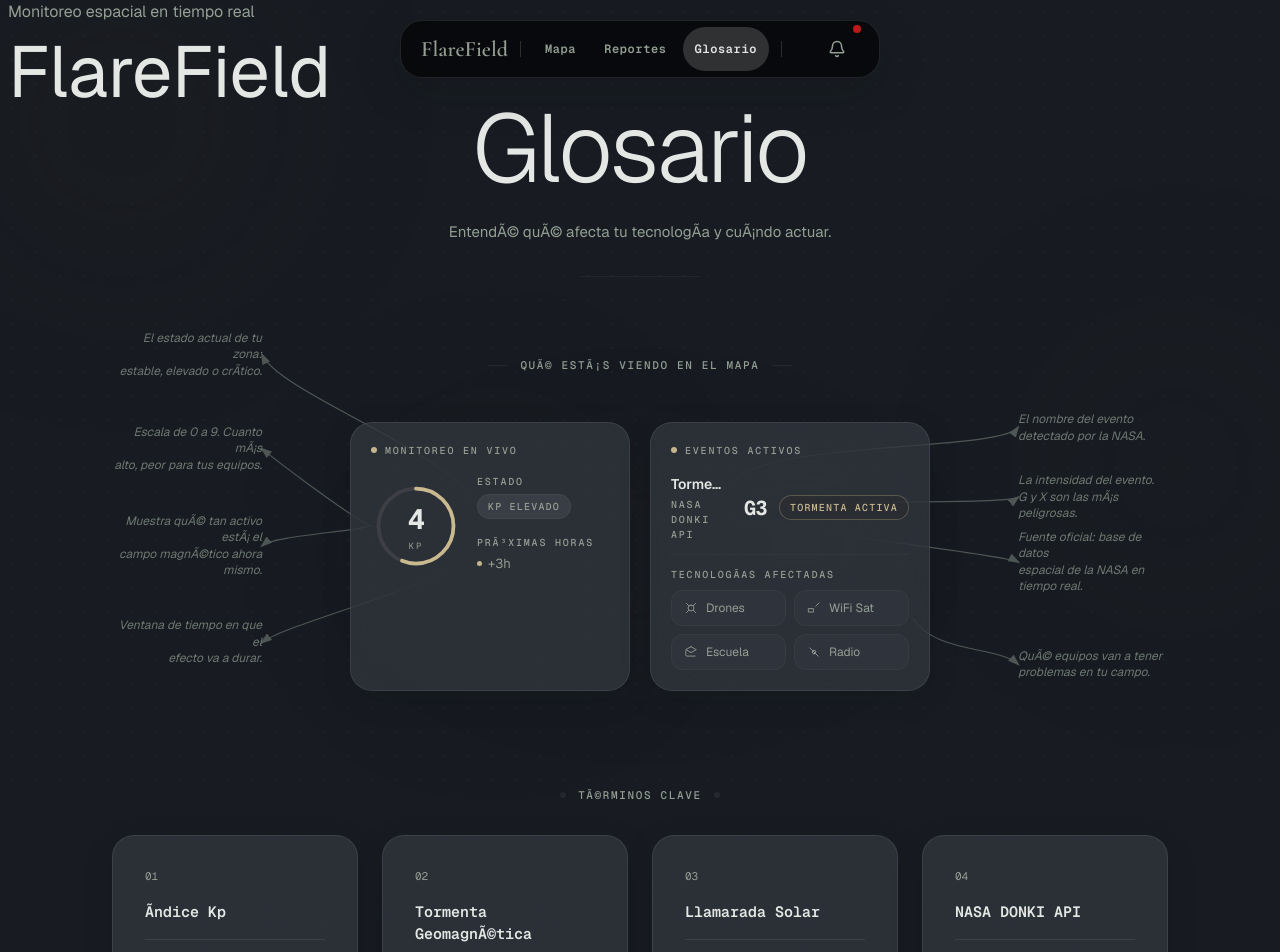
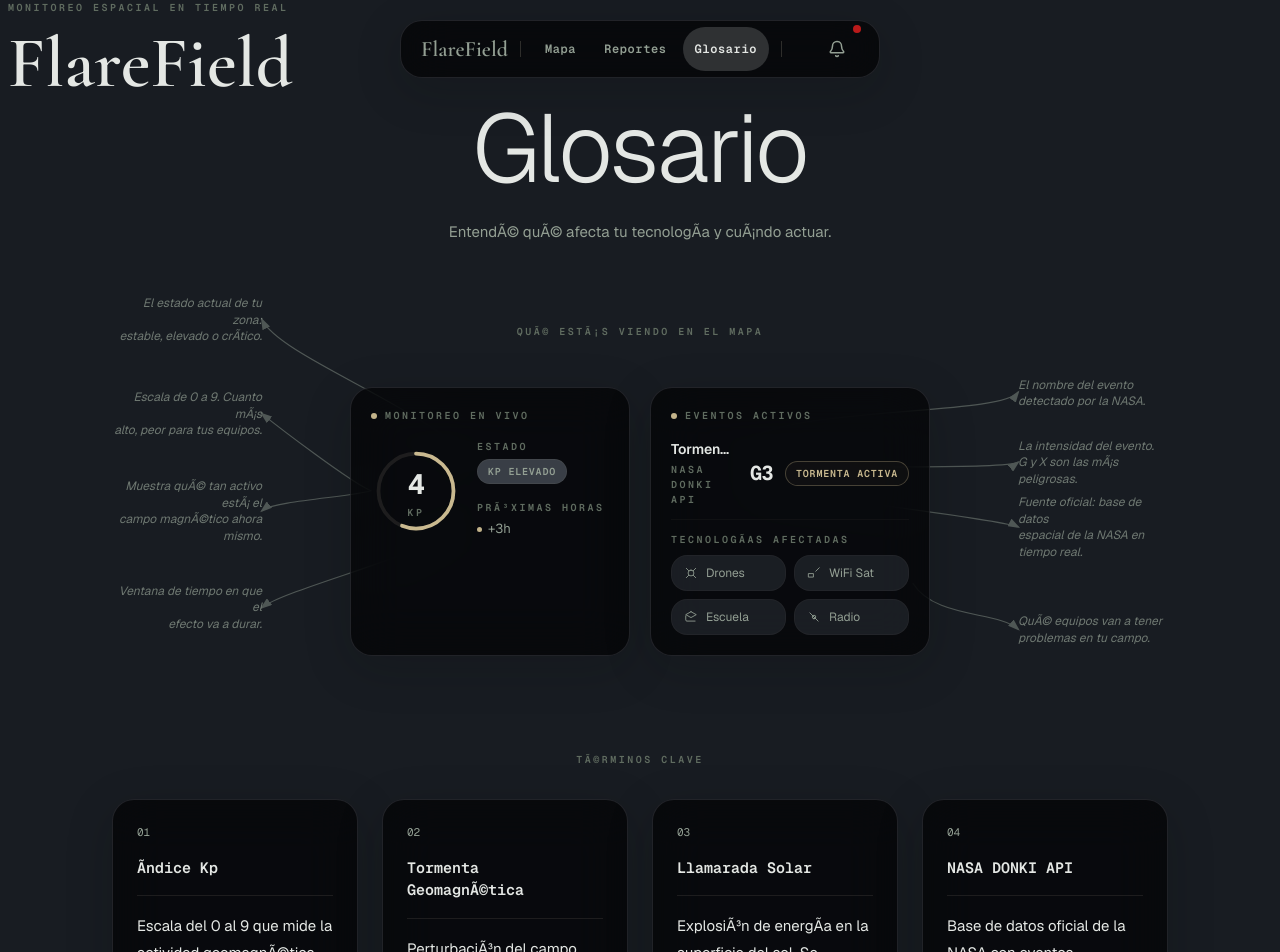
Before and after one commit to N3GR0N/FlareField, a Next.js app: page /glossary in a window 1280 px wide. Shown: the top 952 px of the page. Built offline with nearby package versions, Linux system fonts and the light colour scheme.

Commit message:
unificando la estetica del glosario

```diff
--- a/app/globals.css
+++ b/app/globals.css
@@ -386,14 +386,15 @@
 /* Panels/cards/popups styled as frosted glass.
    NOTE: light/dark glass-bg variants are mapped via [data-theme] above. */
 
-/* Used for the glossary page (diagram cards + glossary cards) */
+/* Used for the glossary page (diagram cards + glossary cards).
+   Same unified glass tokens as .notch-nav / .bubble-card. */
 .glass-card-light {
-  background: var(--glass-bg);
-  backdrop-filter: var(--glass-blur);
-  -webkit-backdrop-filter: var(--glass-blur);
+  background-color: var(--glass-unified-bg);
+  backdrop-filter: var(--glass-unified-blur);
+  -webkit-backdrop-filter: var(--glass-unified-blur);
   border: 1px solid var(--glass-border);
   border-radius: var(--radius-lg);
-  box-shadow: var(--shadow-soft);
+  box-shadow: var(--shadow-elevated);
 }
 
 /* Floating macOS-style notch navigation bar */
--- a/app/glossary/page.tsx
+++ b/app/glossary/page.tsx
@@ -103,25 +103,18 @@ function DiagramCard({
   onElementLeave: () => void;
   refs: Record<string, React.RefObject<HTMLDivElement | null>>;
 }) {
-  const isKp = highlightedId === "kp" || highlightedId === "gauge";
-  const isStorm = highlightedId === "status" || highlightedId === "hours";
-  const isFlare = highlightedId === "eventname" || highlightedId === "intensity";
-  const isNasa = highlightedId === "source";
-
   const { gauge, kp, status, hours, eventname, intensity, source, tech } = refs;
 
-  const glow = "shadow-[0_0_20px_-3px_var(--accent-bg)] border-[var(--accent-fill)]/25";
-  const noGlow = "border-[var(--border-subtle)]/50";
   const elGlow = "bg-[var(--accent-fill)]/8 ring-1 ring-[var(--accent-fill)]/15";
   const elNoGlow = "";
 
   return (
     <div className="flex flex-col md:flex-row gap-5 justify-center">
       {/* â”€â”€â”€ Monitoreo en Vivo â”€â”€â”€ */}
-      <div className={`w-full md:w-[280px] p-5 glass-card-light transition-all duration-300 ${isKp || isStorm ? glow : noGlow}`}>
+      <div className="w-full md:w-[280px] p-5 glass-card-light">
         <div className="flex items-center gap-2 mb-4">
           <span className="inline-block h-[6px] w-[6px] rounded-full bg-[var(--accent-fill)] animate-pulse" />
-          <span className="text-[10px] font-medium uppercase tracking-[0.18em] text-[var(--text-secondary)]" style={{ fontFamily: "var(--font-mono-stat), sans-serif" }}>Monitoreo en Vivo</span>
+          <span className="text-kicker" style={{ fontFamily: "var(--font-mono-stat), sans-serif" }}>Monitoreo en Vivo</span>
         </div>
         <div className="flex items-center gap-4">
           <div
@@ -141,16 +134,23 @@ function DiagramCard({
               onMouseLeave={onElementLeave}
             >
               <span className="text-[28px] font-bold tracking-tight text-[var(--text-primary)]" style={{ fontFamily: "var(--font-mono-stat), sans-serif" }}>4</span>
-              <span className="text-[9px] uppercase tracking-[0.2em] text-[var(--text-secondary)]" style={{ fontFamily: "var(--font-mono-stat), sans-serif" }}>Kp</span>
+              <span className="text-kicker" style={{ fontFamily: "var(--font-mono-stat), sans-serif" }}>Kp</span>
             </div>
           </div>
           <div className="flex flex-col gap-3 flex-1 min-w-0">
             <div>
-              <div className="text-[10px] font-medium uppercase tracking-[0.18em] text-[var(--text-secondary)] mb-1" style={{ fontFamily: "var(--font-mono-stat), sans-serif" }}>Estado</div>
+              <div className="text-kicker mb-1" style={{ fontFamily: "var(--font-mono-stat), sans-serif" }}>Estado</div>
               <span
                 ref={status}
-                className={`inline-flex items-center rounded-full border px-2.5 py-1 text-[10px] font-medium uppercase tracking-[0.12em] border-[var(--border-strong)]/30 bg-[var(--bg-surface-2)] text-[var(--text-secondary)] transition-all duration-200 cursor-pointer ${highlightedId === "status" ? "bg-[var(--accent-bg)] border-[var(--accent-fill)]/25 text-[var(--accent-text)] ring-1 ring-[var(--accent-fill)]/10" : ""}`}
-                style={{ fontFamily: "var(--font-mono-stat), sans-serif" }}
+                className={`inline-flex items-center rounded-full border px-2.5 py-1 border-[var(--border-strong)]/30 bg-[var(--bg-surface-2)] transition-all duration-200 cursor-pointer ${highlightedId === "status" ? "bg-[var(--accent-bg)] border-[var(--accent-fill)]/25 ring-1 ring-[var(--accent-fill)]/10" : ""}`}
+                style={{
+                  fontFamily: "var(--font-mono-stat), sans-serif",
+                  fontSize: "10px",
+                  fontWeight: 600,
+                  letterSpacing: "0.08em",
+                  textTransform: "uppercase" as const,
+                  color: highlightedId === "status" ? "var(--accent-text)" : "var(--text-secondary)",
+                }}
                 onMouseEnter={() => onElementEnter("status")}
                 onMouseLeave={onElementLeave}
               >
@@ -163,7 +163,7 @@ function DiagramCard({
               onMouseEnter={() => onElementEnter("hours")}
               onMouseLeave={onElementLeave}
             >
-              <div className="text-[10px] font-medium uppercase tracking-[0.18em] text-[var(--text-secondary)] mb-1" style={{ fontFamily: "var(--font-mono-stat), sans-serif" }}>PrÃ³ximas horas</div>
+              <div className="text-kicker mb-1" style={{ fontFamily: "var(--font-mono-stat), sans-serif" }}>PrÃ³ximas horas</div>
               <div className="flex items-center gap-1.5">
                 <span className="inline-block h-[5px] w-[5px] rounded-full bg-[var(--accent-fill)] animate-pulse" />
                 <span className="text-[13px] text-[var(--text-secondary)]" style={{ fontFamily: "var(--font-body), sans-serif" }}>+3h</span>
@@ -174,11 +174,11 @@ function DiagramCard({
       </div>
 
       {/* â”€â”€â”€ Eventos Activos â”€â”€â”€ */}
-      <div className={`w-full md:w-[280px] p-5 glass-card-light transition-all duration-300 ${isFlare || isNasa ? glow : noGlow}`}>
+      <div className="w-full md:w-[280px] p-5 glass-card-light">
         <div className="flex items-center justify-between mb-4">
           <div className="flex items-center gap-2">
             <span className="inline-block h-[6px] w-[6px] rounded-full bg-[var(--accent-fill)] animate-pulse" />
-            <span className="text-[10px] font-medium uppercase tracking-[0.18em] text-[var(--text-secondary)]" style={{ fontFamily: "var(--font-mono-stat), sans-serif" }}>Eventos Activos</span>
+            <span className="text-kicker" style={{ fontFamily: "var(--font-mono-stat), sans-serif" }}>Eventos Activos</span>
           </div>
         </div>
         <div className="flex items-center justify-between gap-3 mb-3">
@@ -194,8 +194,11 @@ function DiagramCard({
             </div>
             <div
               ref={source}
-              className={`text-[10px] font-medium uppercase tracking-[0.18em] text-[var(--text-secondary)] mt-0.5 rounded px-1 -mx-1 transition-all duration-200 cursor-pointer ${highlightedId === "source" ? "bg-[var(--accent-bg)]/10 text-[var(--accent-fill)] ring-1 ring-[var(--accent-fill)]/15" : ""}`}
-              style={{ fontFamily: "var(--font-mono-stat), sans-serif" }}
+              className={`text-kicker mt-0.5 rounded px-1 -mx-1 transition-all duration-200 cursor-pointer ${highlightedId === "source" ? "bg-[var(--accent-bg)]/10 ring-1 ring-[var(--accent-fill)]/15" : ""}`}
+              style={{
+                fontFamily: "var(--font-mono-stat), sans-serif",
+                color: highlightedId === "source" ? "var(--accent-fill)" : undefined,
+              }}
               onMouseEnter={() => onElementEnter("source")}
               onMouseLeave={onElementLeave}
             >
@@ -212,7 +215,17 @@ function DiagramCard({
             >
               G3
             </span>
-            <span className="inline-flex items-center rounded-full border px-2.5 py-1 text-[10px] font-medium uppercase tracking-[0.12em] border-[var(--accent-fill)]/30 bg-[var(--accent-bg)]/20 text-[var(--accent-fill)]" style={{ fontFamily: "var(--font-mono-stat), sans-serif" }}>
+            <span
+              className="inline-flex items-center rounded-full border px-2.5 py-1 border-[var(--accent-fill)]/30 bg-[var(--accent-bg)]/20"
+              style={{
+                fontFamily: "var(--font-mono-stat), sans-serif",
+                fontSize: "10px",
+                fontWeight: 600,
+                letterSpacing: "0.08em",
+                textTransform: "uppercase" as const,
+                color: "var(--accent-fill)",
+              }}
+            >
               TORMENTA ACTIVA
             </span>
           </div>
@@ -224,7 +237,7 @@ function DiagramCard({
           onMouseEnter={() => onElementEnter("tech")}
           onMouseLeave={onElementLeave}
         >
-          <div className="text-[10px] font-medium uppercase tracking-[0.18em] text-[var(--text-secondary)] mb-2" style={{ fontFamily: "var(--font-mono-stat), sans-serif" }}>TecnologÃ­as Afectadas</div>
+          <div className="text-kicker mb-2" style={{ fontFamily: "var(--font-mono-stat), sans-serif" }}>TecnologÃ­as Afectadas</div>
           <div className="grid grid-cols-2 gap-2">
             {[
               { icon: "M12 7a5 5 0 100 10 5 5 0 000-10zM4 4l4 4M20 4l-4 4M4 20l4-4M20 20l-4-4", label: "Drones" },
@@ -232,7 +245,7 @@ function DiagramCard({
               { icon: "M12 3l9 5-9 5-9-5 9-5zM3 10v7a2 2 0 002 2h14", label: "Escuela" },
               { icon: "M12 15a3 3 0 100-6 3 3 0 000 6zM4.93 4.93l14.14 14.14", label: "Radio" },
             ].map(({ icon, label }) => (
-              <div key={label} className="flex items-center gap-2 border border-[var(--border-subtle)]/40 rounded-xl px-3 py-2 bg-[var(--bg-surface-2)]/40">
+              <div key={label} className="flex items-center gap-2 border border-[var(--border-subtle)]/40 rounded-2xl px-3 py-2 bg-[var(--bg-surface-2)]/40">
                 <svg className="h-[14px] w-[14px] shrink-0 text-[var(--text-secondary)]" viewBox="0 0 24 24" fill="none" stroke="currentColor" strokeWidth="1.5" strokeLinecap="round" strokeLinejoin="round">
                   <path d={icon} />
                 </svg>
@@ -258,24 +271,21 @@ function GlossaryCard({
     <div
       onMouseEnter={() => { setIsHovered(true); onMouseEnter(); }}
       onMouseLeave={() => { setIsHovered(false); onMouseLeave(); }}
-      className="glass-card-light p-8 cursor-default"
+      className="glass-card-light p-6 cursor-default"
         style={{
           opacity: isVisible ? 1 : 0,
           transform: isVisible
             ? (isHovered ? "translateY(-3px)" : "translateY(0)")
             : "translateY(16px)",
-          transition: reducedMotion ? "none" : "opacity 0.5s ease-out, transform 0.4s ease-out, box-shadow 0.3s ease, background-color 0.3s ease, border-color 0.3s ease",
+          transition: reducedMotion ? "none" : "opacity 0.5s ease-out, transform 0.4s ease-out, background-color 0.3s ease, border-color 0.3s ease",
           backgroundColor: isHighlighted ? "var(--bg-surface-3)" : (isHovered ? "var(--bg-surface-2)" : undefined),
           borderColor: isHighlighted ? "var(--accent-bg)" : (isHovered ? "var(--border-subtle)" : undefined),
-          boxShadow: isHighlighted
-            ? "0 0 30px -5px var(--accent-bg), 0 8px 32px rgba(0,0,0,0.06), inset 0 1px 0 var(--bg-surface-3), inset 0 0 8px 4px var(--bg-surface-3)"
-            : (isHovered ? "0 8px 32px rgba(0,0,0,0.06), inset 0 1px 0 var(--bg-surface-3), inset 0 0 8px 4px var(--bg-surface-3)" : undefined),
         }}
     >
       <span
         className="block text-[11px] mb-4"
         style={{
-          fontFamily: "var(--font-mono), monospace",
+          fontFamily: "var(--font-mono-stat), sans-serif",
           color: isHovered ? "var(--accent-fill)" : "var(--text-secondary)",
           transition: reducedMotion ? "none" : "color 0.3s ease",
         }}
@@ -285,18 +295,8 @@ function GlossaryCard({
       <h3 className="text-[15px] font-semibold text-[var(--text-primary)] mb-4" style={{ fontFamily: "var(--font-mono-stat), sans-serif" }}>
         {entry.title}
       </h3>
-      {/* Divider with sweep animation */}
-      <div className="relative h-px mb-4 overflow-hidden">
-        <div
-          className="absolute inset-0"
-          style={{
-            background: isHovered
-              ? "linear-gradient(90deg, var(--accent-fill) 0%, var(--border-subtle) 100%)"
-              : "var(--border-subtle)",
-            transition: reducedMotion ? "none" : "background 0.4s ease",
-          }}
-        />
-      </div>
+      {/* Separator */}
+      <div className="h-px mb-4" style={{ background: "var(--border-subtle)" }} />
       <p className="text-[15px] leading-[1.8] text-[var(--text-primary)] mb-4" style={{ fontFamily: "var(--font-body), sans-serif" }}>
         {entry.body}
       </p>
@@ -644,9 +644,8 @@ export default function GlossaryPage() {
         style={{ position: "fixed", top: 0, left: "0.5rem", zIndex: 50, opacity: titleOpacity, pointerEvents: titleOpacity === 0 ? "none" : undefined }}
       >
         <p
-          className="text-glass-kicker mb-3"
+          className="text-kicker mb-3"
           style={{
-            color: "var(--text-secondary)",
             opacity: heroVisible ? 1 : 0,
             transform: heroVisible ? "translateY(0)" : "translateY(12px)",
             transition: reducedMotion ? "none" : "opacity 0.6s ease-out 0.1s, transform 0.6s ease-out 0.1s",
@@ -655,8 +654,11 @@ export default function GlossaryPage() {
           Monitoreo espacial en tiempo real
         </p>
         <h1
-          className="text-glass-hero text-5xl md:text-6xl lg:text-7xl"
+          className="text-5xl md:text-6xl lg:text-7xl"
           style={{
+            fontFamily: "var(--font-wordmark), 'Cormorant Garamond', Georgia, serif",
+            fontWeight: 600,
+            lineHeight: 1,
             color: "var(--text-primary)",
             opacity: heroVisible ? 1 : 0,
             transform: heroVisible ? "translateY(0)" : "translateY(16px)",
@@ -668,16 +670,6 @@ export default function GlossaryPage() {
       </div>
 
       <div className="relative min-h-screen" style={{ background: "var(--bg-page)", color: "var(--text-primary)" }}>
-      {/* â”€â”€â”€ Background Texture â”€â”€â”€ */}
-      <div className="pointer-events-none fixed inset-0 z-0" aria-hidden="true">
-        {/* Dot grid pattern */}
-        <div className="absolute inset-0" style={{ backgroundImage: "radial-gradient(circle, var(--border-subtle) 0.8px, transparent 0.8px)", backgroundSize: "24px 24px", opacity: 0.3 }} />
-        {/* Warm blurred organic shapes */}
-        <div className="absolute -top-32 -left-32 w-[500px] h-[500px] rounded-full" style={{ background: "radial-gradient(circle, var(--accent-bg) 0%, transparent 70%)", opacity: 0.15, filter: "blur(80px)" }} />
-        <div className="absolute top-1/3 -right-24 w-[400px] h-[400px] rounded-full" style={{ background: "radial-gradient(circle, var(--accent-bg) 0%, transparent 70%)", opacity: 0.12, filter: "blur(100px)" }} />
-        <div className="absolute bottom-20 left-1/4 w-[350px] h-[350px] rounded-full" style={{ background: "radial-gradient(circle, var(--accent-bg) 0%, transparent 70%)", opacity: 0.15, filter: "blur(90px)" }} />
-      </div>
-
       <TopNav isNavOpen={isNavOpen} setIsNavOpen={setIsNavOpen} />
       <BottomNav />
 
@@ -687,7 +679,7 @@ export default function GlossaryPage() {
           <h2
             className="text-6xl sm:text-7xl md:text-[96px] font-light text-[var(--text-primary)] tracking-tight mb-6"
             style={{
-              fontFamily: "var(--font-display), Georgia, serif",
+              fontFamily: "var(--font-display), sans-serif",
               opacity: heroVisible ? 1 : 0,
               transform: heroVisible ? "translateY(0)" : "translateY(16px)",
               transition: reducedMotion ? "none" : "opacity 0.7s ease-out 0.1s, transform 0.7s ease-out 0.1s",
@@ -706,26 +698,18 @@ export default function GlossaryPage() {
           >
             EntendÃ© quÃ© afecta tu tecnologÃ­a y cuÃ¡ndo actuar.
           </p>
-          {/* Decorative rule */}
-          <div
-            className="mx-auto mt-8 h-px bg-[var(--border-subtle)]/50"
-            style={{
-              width: heroVisible ? "120px" : "0px",
-              transition: reducedMotion ? "none" : "width 0.8s ease-out 0.4s",
-            }}
-          />
         </section>
 
         {/* â”€â”€â”€ Mobile: Simple list â”€â”€â”€ */}
         {isMobile && (
           <section className="pb-16">
-            <p className="text-[11px] font-medium uppercase tracking-[0.15em] text-[var(--text-secondary)] mb-6 text-center" style={{ fontFamily: "var(--font-mono-stat), sans-serif" }}>
+            <p className="text-kicker mb-6 text-center" style={{ fontFamily: "var(--font-mono-stat), sans-serif" }}>
               QuÃ© estÃ¡s viendo en el mapa
             </p>
             <div className="space-y-3">
               {glossaryData.map((entry) => (
                 <div key={entry.id} className="flex items-start gap-3 py-3 border-b border-[var(--border-subtle)]/30 last:border-0">
-                  <span className="text-[11px] text-[var(--text-secondary)] mt-0.5 shrink-0" style={{ fontFamily: "var(--font-mono), monospace" }}>{entry.number}</span>
+                  <span className="text-[11px] text-[var(--text-secondary)] mt-0.5 shrink-0" style={{ fontFamily: "var(--font-mono-stat), sans-serif" }}>{entry.number}</span>
                   <div className="min-w-0">
                     <div className="text-[14px] font-semibold text-[var(--text-primary)]" style={{ fontFamily: "var(--font-mono-stat), sans-serif" }}>{entry.title}</div>
                     <p className="text-[13px] text-[var(--text-secondary)] mt-0.5" style={{ fontFamily: "var(--font-body), sans-serif" }}>{entry.summary}</p>
@@ -743,30 +727,17 @@ export default function GlossaryPage() {
             className={`pb-24 transition-all duration-700 ease-out ${isDiagramVisible ? "opacity-100 translate-y-0" : "opacity-0 translate-y-4"}`}
           >
             <p
-              className="text-center text-[11px] font-medium uppercase tracking-[0.15em] text-[var(--text-secondary)] mb-12 flex items-center justify-center gap-3"
+              className="text-center text-kicker mb-12"
               style={{
                 fontFamily: "var(--font-mono-stat), sans-serif",
                 opacity: isDiagramVisible ? 1 : 0,
                 transition: reducedMotion ? "none" : "opacity 0.6s ease-out",
               }}
             >
-              <span className="inline-block w-5 h-px bg-[var(--border-subtle)]/60" />
               QuÃ© estÃ¡s viendo en el mapa
-              <span className="inline-block w-5 h-px bg-[var(--border-subtle)]/60" />
             </p>
 
             <div ref={containerRef} className="relative px-[170px]">
-              {/* Soft warm glow behind cards */}
-              <div
-                className="absolute top-1/2 left-1/2 -translate-x-1/2 -translate-y-1/2 w-[600px] h-[300px] rounded-full pointer-events-none"
-                style={{
-                  background: "radial-gradient(ellipse, var(--accent-bg) 0%, transparent 70%)",
-                  opacity: isDiagramVisible ? 0.15 : 0,
-                  filter: "blur(60px)",
-                  transition: reducedMotion ? "none" : "opacity 1s ease-out",
-                }}
-                aria-hidden="true"
-              />
               {/* SVG overlay â€” coordinates = DOM pixels relative to this container */}
               {containerSize.w > 0 && (
                 <svg
@@ -892,16 +863,14 @@ export default function GlossaryPage() {
         {/* â”€â”€â”€ Glossary Cards â”€â”€â”€ */}
         <section className="pb-24">
           <p
-            className="text-center text-[11px] font-medium uppercase tracking-[0.15em] text-[var(--text-secondary)] mb-8 flex items-center justify-center gap-3"
+            className="text-center text-kicker mb-8"
             style={{
               fontFamily: "var(--font-mono-stat), sans-serif",
               opacity: visibleCards.size > 0 ? 1 : 0,
               transition: reducedMotion ? "none" : "opacity 0.6s ease-out",
             }}
           >
-            <span className="inline-block w-1.5 h-1.5 rounded-full bg-[var(--border-subtle)]/60" />
             TÃ©rminos clave
-            <span className="inline-block w-1.5 h-1.5 rounded-full bg-[var(--border-subtle)]/60" />
           </p>
           <div className="grid grid-cols-1 md:grid-cols-2 lg:grid-cols-4 gap-6">
             {glossaryData.map((entry) => (
@@ -921,7 +890,7 @@ export default function GlossaryPage() {
 
         {/* â”€â”€â”€ Footer â”€â”€â”€ */}
         <footer className="text-center py-12 border-t border-[var(--border-subtle)]/40">
-          <p className="text-[11px] font-medium uppercase tracking-[0.15em] text-[var(--text-secondary)] mb-6" style={{ fontFamily: "var(--font-mono-stat), sans-serif" }}>
+          <p className="text-kicker mb-6" style={{ fontFamily: "var(--font-mono-stat), sans-serif" }}>
             Â© 2026 FlareField
           </p>
           <Link href="/" className="inline-flex items-center gap-2 text-[13px] text-[var(--text-secondary)] hover:text-[var(--text-primary)] transition-colors duration-150" style={{ fontFamily: "var(--font-body), sans-serif" }}>
--- a/tailwind.config.ts
+++ b/tailwind.config.ts
@@ -53,8 +53,6 @@ export default {
         'Mono-Stat': ['var(--font-mono-stat)', 'ui-monospace', 'monospace'],
       },
       borderRadius: {
-        glass: '1.25rem',
-        btn: '0.5rem',
         chip: '9999px',
       },
       scale: {
```
Also changed, not shown: 1 other file (tests, documents, lock files or other folders).
